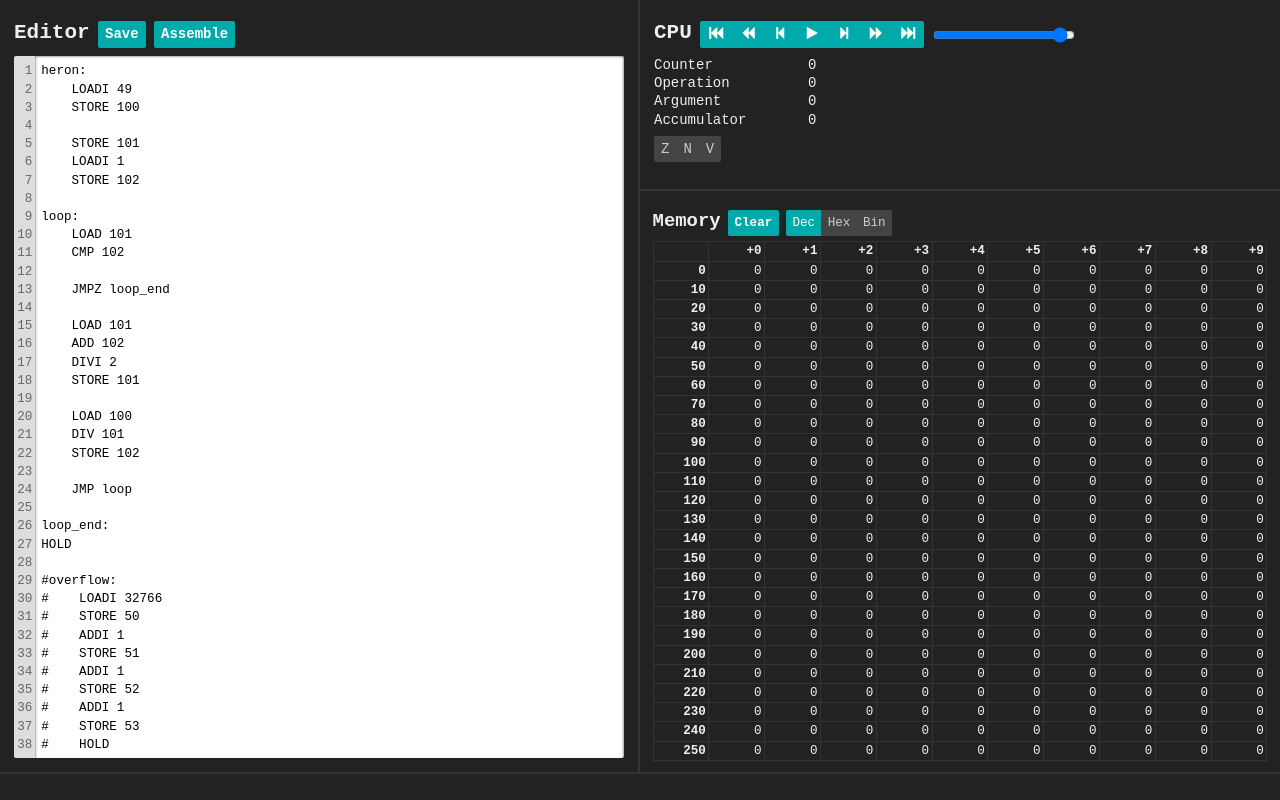
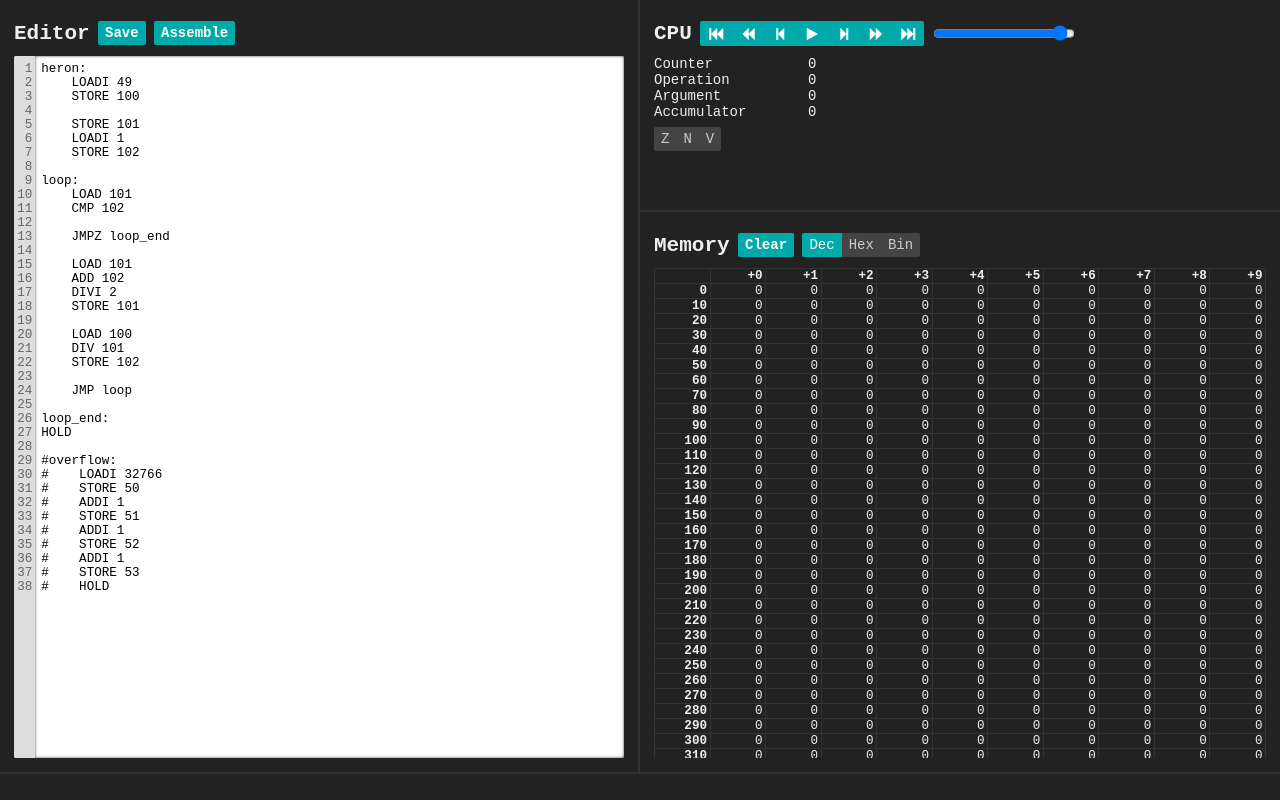
Before and after one commit to philer/Assijs, a plain HTML site: page index.html in a window 1280 px wide. Drawn offline with Linux system fonts and the light colour scheme.

Commit message:
buttons style improved

```diff
--- a/style.css
+++ b/style.css
@@ -7,16 +7,18 @@ html, body {
   padding: 0;
   height: 100%;
   width: 100%;
-  font-family: 'Liberation mono', monospace;
+  font-family: monospace;
   font-size: 14px;
-  line-height: 1.3em;
+  /*line-height: 1.3em;*/
 }
 h2 {
   /*font-size: 1.1em;*/
   margin: 0;
 }
-h2, nav, .button {
+h2, nav, .button, .fa {
   display: inline-block;
+  vertical-align: middle;
+  /*vertical-align: bottom;*/
 }
 
 dl {
@@ -92,11 +94,11 @@ dd:after {
   left: 50%;
   top: 15em;
   border-top: 2px solid #333;
-  font-size: .9em;
 }
 .memory table {
   table-layout: static;
   width: 100%;
+  font-size: .9em;
   text-align: right;
   border-collapse: collapse;
 }
@@ -142,6 +144,7 @@ body {
   padding: .3em .5em;
   margin: .5em 0;
   border-width: 0;
+  /*line-height: 1em;vertical-align:middle;*/
   font-weight: bold;
   background-color: #0aa;
   color: white;
@@ -157,8 +160,8 @@ body {
 input[type="range"] {
   padding: .3em .5em;
   margin: .5em 0;
-  height: 2.1em;
-  vertical-align: middle;
+  height: 1.9em;
+  vertical-align: bottom;
   background-color: #0aa;
   color: white;
   border-radius: 2px;
@@ -188,6 +191,7 @@ input[type="radio"] + label {
   display: inline-block;
   padding: .3em .5em;
   margin: .5em 0;
+  vertical-align: middle;
   background-color: #444;
   color: #ccc;
 }
```
